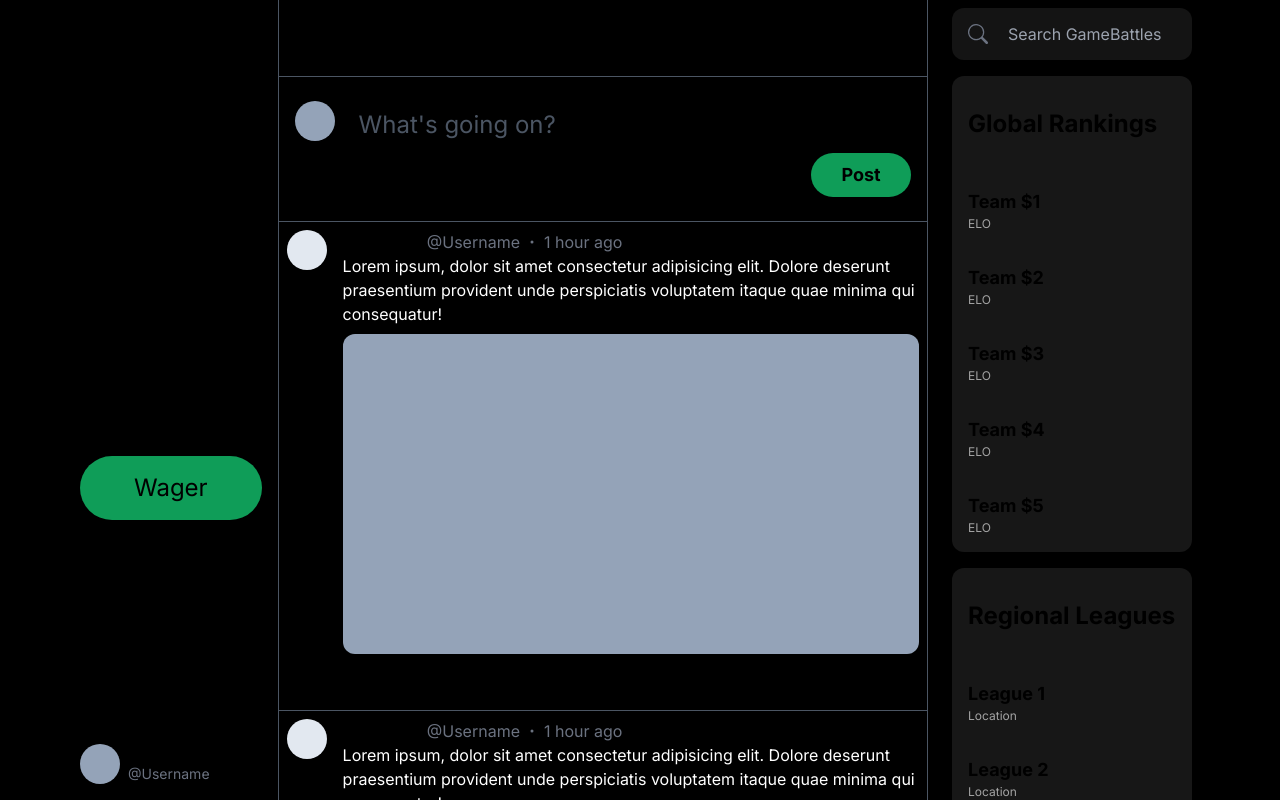
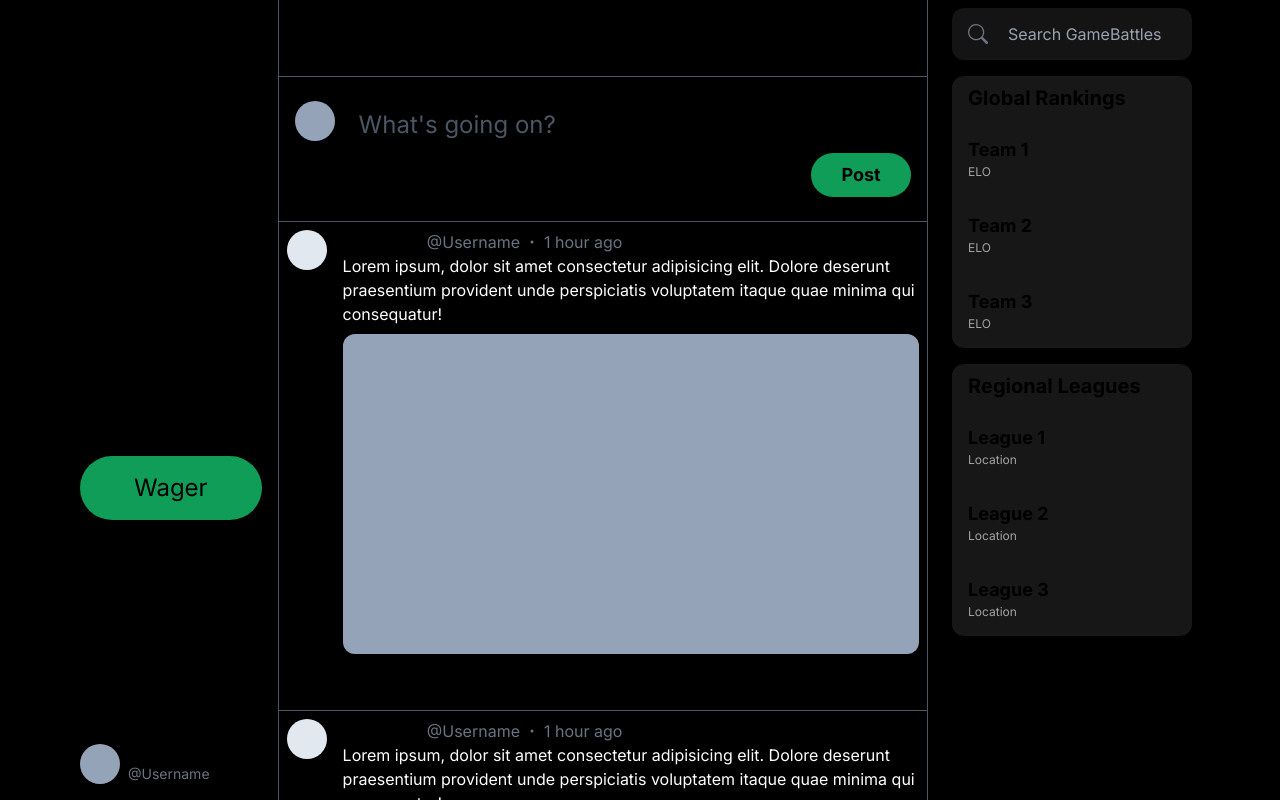
Before and after one commit to owenCTRL/GameBattles, a Next.js app: page / in a window 1280 px wide. Shown: the top 800 px of the page. Built offline with nearby package versions, Linux system fonts and the light colour scheme.

Commit message:
initial ui complete

```diff
--- a/src/app/components/RightSidebar.tsx
+++ b/src/app/components/RightSidebar.tsx
@@ -3,7 +3,7 @@ import { BsSearch } from "react-icons/bs";
 const RightSidebar = () => {
   return (
     <section className="w-[30%] mt-2 flex flex-col items-stretch h-fit-content px-6">
-      <div className="backdrop-blur bg-black/10 sticky top-2">
+      <div className="backdrop-blur bg-black/10 sticky top-0">
         <div className="relative w-full h-full">
           <input
             id="searchBox"
@@ -21,21 +21,27 @@ const RightSidebar = () => {
       </div>
       <div>
         <div className="flex flex-col rounded-xl bg-neutral-900 my-4">
-          <h3 className="font-bold text-2xl my-4 p-4">Global Rankings</h3>
+          <h3 className="font-bold text-xl my-2 px-4">Global Rankings</h3>
           <div>
-            {Array.from({ length: 5 }).map((_, i) => (
-              <div key={i} className="hover:bg-white/10 p-4">
-                <div className="font-bold text-lg">Team ${i + 1}</div>
+            {Array.from({ length: 3 }).map((_, i) => (
+              <div
+                key={i}
+                className="hover:bg-white/10 p-4 last:rounded-b-xl transition duration-200"
+              >
+                <div className="font-bold text-lg">Team {i + 1}</div>
                 <div className="text-xs text-neutral-400">ELO</div>
               </div>
             ))}
           </div>
         </div>
         <div className="flex flex-col rounded-xl bg-neutral-900 my-4">
-          <h3 className="font-bold text-2xl my-4 p-4">Regional Leagues</h3>
+          <h3 className="font-bold text-xl my-2 px-4">Regional Leagues</h3>
           <div>
-            {Array.from({ length: 5 }).map((_, i) => (
-              <div key={i} className="hover:bg-white/10 p-4">
+            {Array.from({ length: 3 }).map((_, i) => (
+              <div
+                key={i}
+                className="hover:bg-white/10 p-4 last:rounded-b-xl transition duration-200"
+              >
                 <div className="font-bold text-lg">League {i + 1}</div>
                 <div className="text-xs text-neutral-400">Location</div>
               </div>
```
